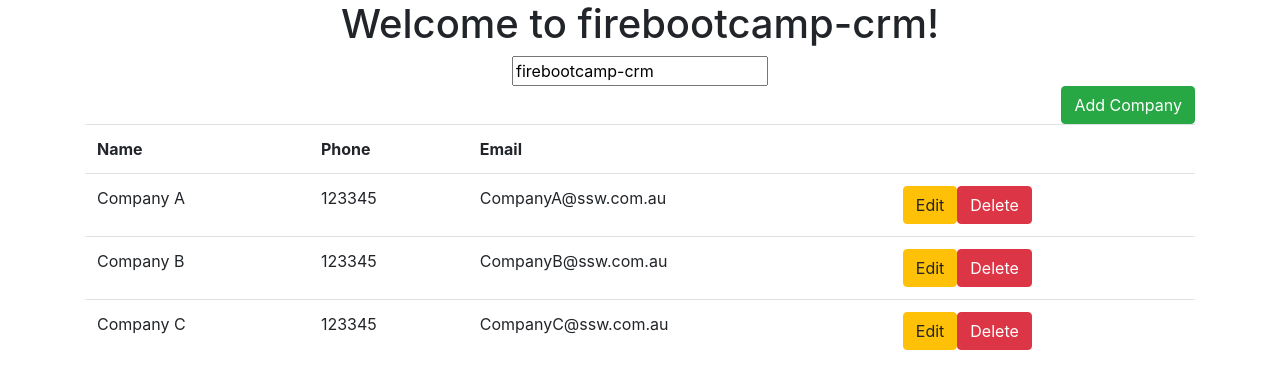
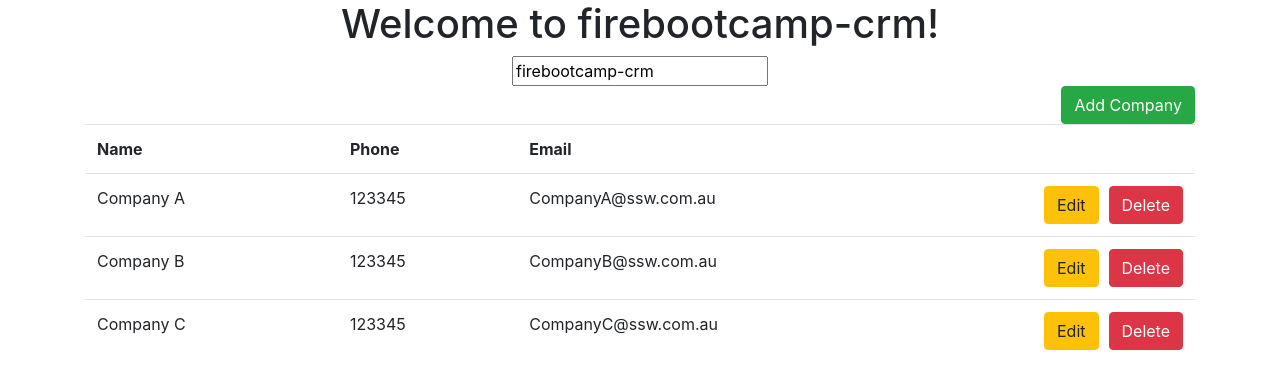
Before and after one commit to SSWConsulting/ng-firebootcamp-syd-201905, an Angular app: page / in a window 1280 px wide. Shown: the top 388 px of the page. Built offline with nearby package versions, Linux system fonts and the light colour scheme.

Commit message:
added custom scss style

```diff
--- a/src/app/company/company-list/company-list.component.html
+++ b/src/app/company/company-list/company-list.component.html
@@ -11,7 +11,7 @@
     <td> {{ company.name }} </td>
     <td> {{ company.phone }}</td>
     <td> {{ company.email }}</td>
-    <td>
+    <td class="company-buttons">
       <button class="btn btn-warning"> Edit </button>
       <button class="btn btn-danger"> Delete </button>
     </td>
--- a/src/app/company/company-list/company-list.component.scss
+++ b/src/app/company/company-list/company-list.component.scss
@@ -0,0 +1,8 @@
+
+.company-buttons {
+  width: 200px;
+  text-align: right;
+  button {
+    margin-left: 10px;
+  }
+}
```
Also changed, not shown: 1 other file (tests, documents, lock files or other folders).
